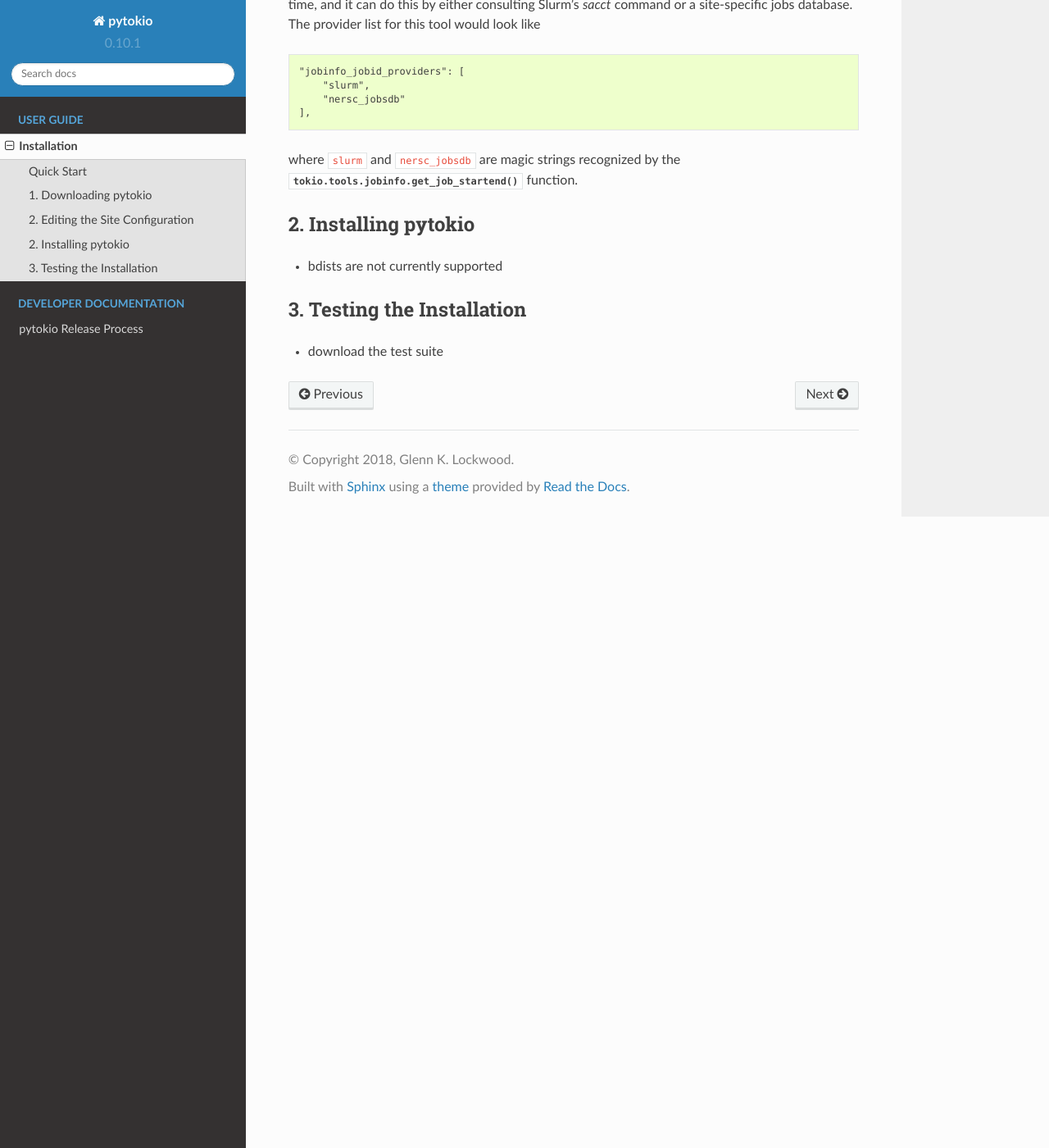
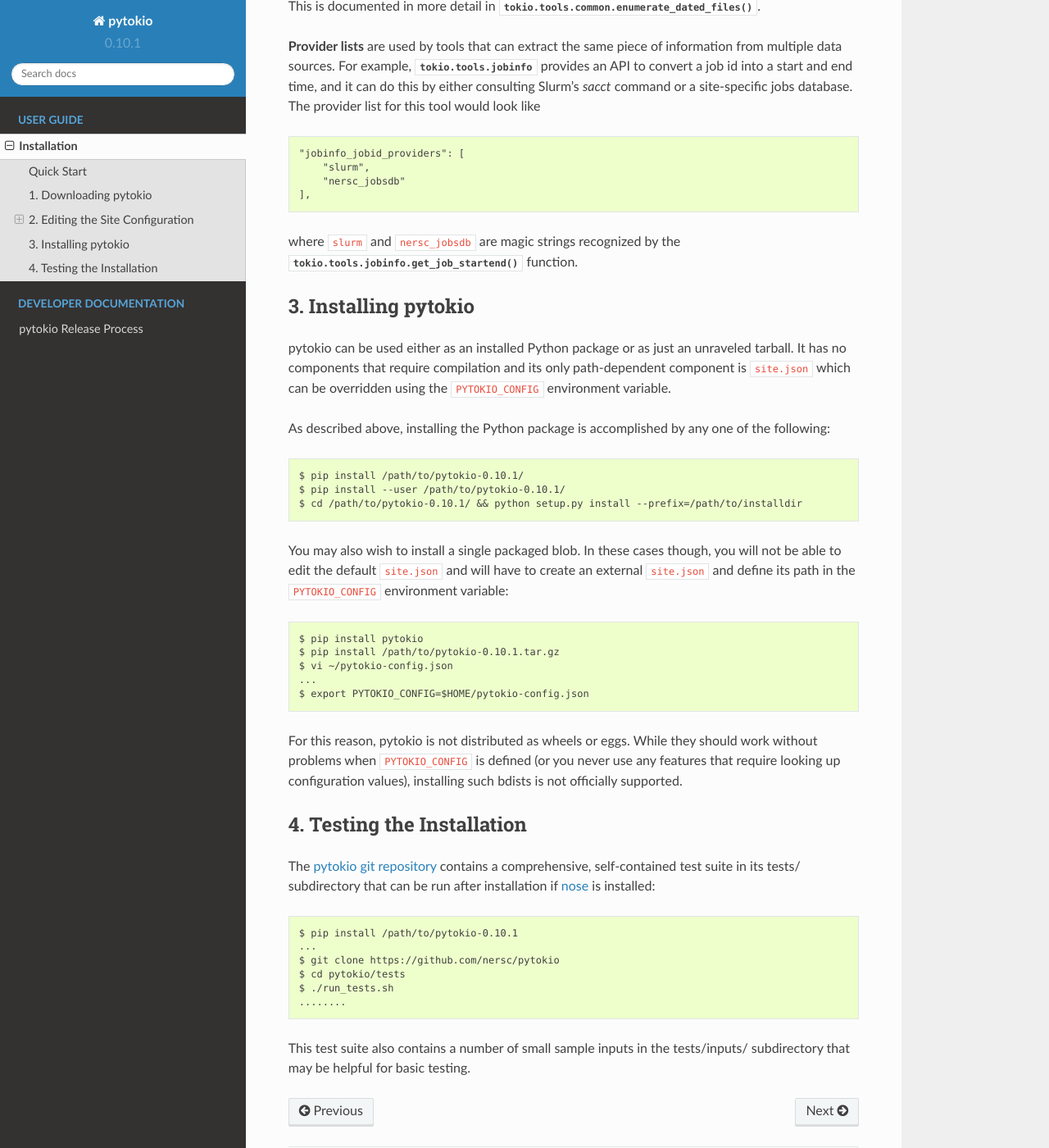
Before and after one commit to NERSC/pytokio, a Sphinx documentation site: the page built from docs/install.rst, in a window 1280 px wide and 1400 px high, scrolled down 4433 px. Shown: the whole window at 82% size. Built offline with Sphinx 7.4.7 and the Read the Docs theme 2.0.0, drawn with Linux system fonts in a browser that asks for light colours; pages that are not in the unit, such as notebooks, are missing from menus; some of the changed text lies outside the part shown.

Commit message:
filled out remainder of installation guide

```diff
--- a/docs/install.rst
+++ b/docs/install.rst
@@ -121,6 +121,9 @@ specified (or set to a valid value), as each key is only consulted when a
 specific tool requests it.  If you simply never use a tool, its configuration
 keys will never be examined.
 
+Configuration Options
+^^^^^^^^^^^^^^^^^^^^^^^^^^^^^^^^^^^^^^^^^^^^^^^^^^^^^^^^^^^^^^^^^^^^^^^^^^^^^^^^
+
 As of pytokio 0.10, the following keys can be defined:
 
 - lmt_timestep
@@ -161,6 +164,10 @@ As of pytokio 0.10, the following keys can be defined:
 - lfsstatus_fullness_providers
     *Provider list* to inform which TOKIO connectors should be used to find file
     system fullness data through the :mod:`tokio.tools.lfsstatus` API
+
+
+Special Configuration Values
+^^^^^^^^^^^^^^^^^^^^^^^^^^^^^^^^^^^^^^^^^^^^^^^^^^^^^^^^^^^^^^^^^^^^^^^^^^^^^^^^
 
 There are two special types of value described above:
 
@@ -206,14 +213,54 @@ The provider list for this tool would look like
 where ``slurm`` and ``nersc_jobsdb`` are magic strings recognized by the
 :meth:`tokio.tools.jobinfo.get_job_startend` function.
 
-2. Installing pytokio
+3. Installing pytokio
 --------------------------------------------------------------------------------
 
-* bdists are not currently supported
+pytokio can be used either as an installed Python package or as just an
+unraveled tarball.  It has no components that require compilation and its only
+path-dependent component is ``site.json`` which can be overridden using the
+``PYTOKIO_CONFIG`` environment variable.
 
-3. Testing the Installation
+As described above, installing the Python package is accomplished by any one of
+the following::
+
+    $ pip install /path/to/pytokio-0.10.1/
+    $ pip install --user /path/to/pytokio-0.10.1/
+    $ cd /path/to/pytokio-0.10.1/ && python setup.py install --prefix=/path/to/installdir
+
+You may also wish to install a single packaged blob.  In these cases though,
+you will not be able to edit the default ``site.json`` and will have to create
+an external ``site.json`` and define its path in the ``PYTOKIO_CONFIG``
+environment variable::
+
+    $ pip install pytokio
+    $ pip install /path/to/pytokio-0.10.1.tar.gz
+    $ vi ~/pytokio-config.json
+    ...
+    $ export PYTOKIO_CONFIG=$HOME/pytokio-config.json
+
+For this reason, pytokio is not distributed as wheels or eggs.  While they
+should work without problems when ``PYTOKIO_CONFIG`` is defined (or you never
+use any features that require looking up configuration values), installing
+such bdists is not officially supported.
+
+4. Testing the Installation
 --------------------------------------------------------------------------------
 
-* download the test suite
+The `pytokio git repository`_ contains a comprehensive, self-contained test
+suite in its tests/ subdirectory that can be run after installation if `nose`_
+is installed::
+
+    $ pip install /path/to/pytokio-0.10.1
+    ...
+    $ git clone https://github.com/nersc/pytokio
+    $ cd pytokio/tests
+    $ ./run_tests.sh
+    ........
+
+This test suite also contains a number of small sample inputs in the
+tests/inputs/ subdirectory that may be helpful for basic testing.
 
 .. _pytokio release page: https://github.com/NERSC/pytokio/releases
+.. _pytokio git repository: https://github.com/NERSC/pytokio
+.. _nose: https://nose.readthedocs.io
```
